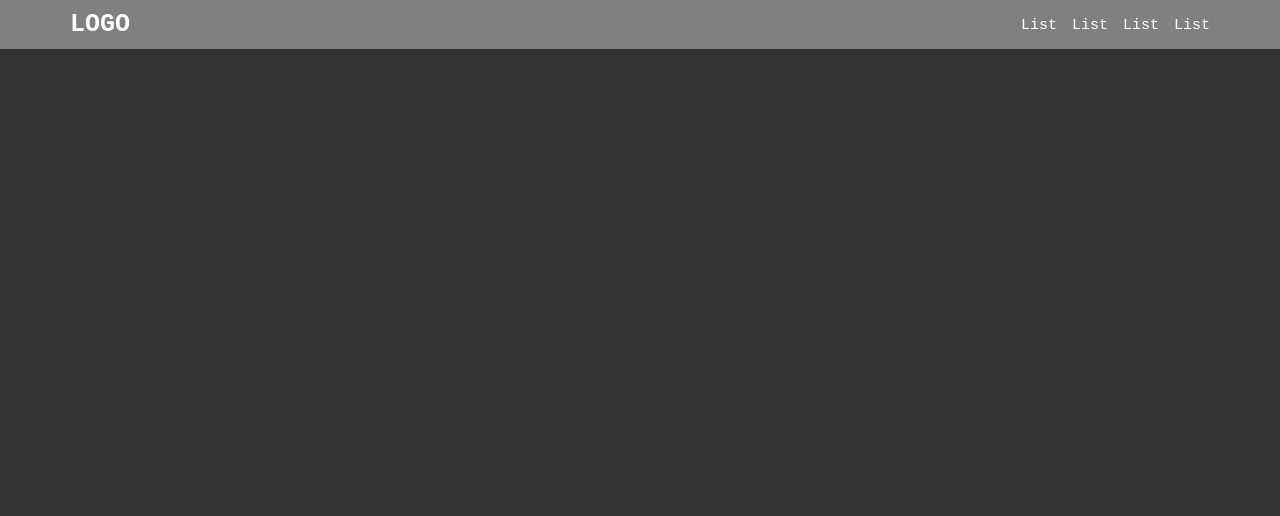
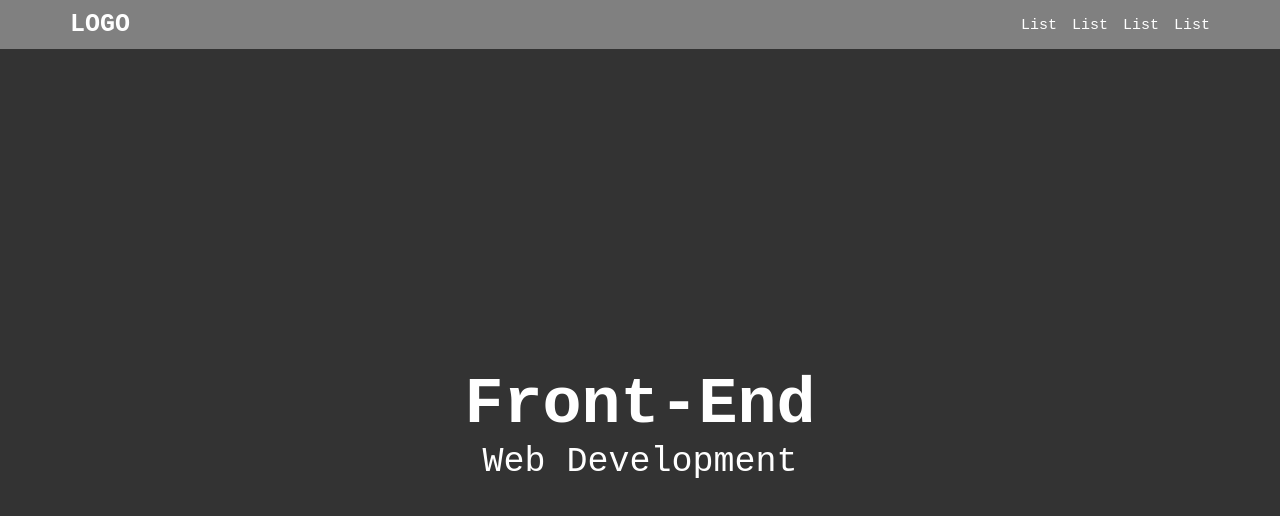
Before and after one commit to OGEXO696/GitHub-15-00, a plain HTML site: page index.html in a window 1280 px wide. Drawn offline with Linux system fonts and the light colour scheme.

Commit message:
header-intro add

```diff
--- a/index.html
+++ b/index.html
@@ -1,5 +1,6 @@
 <!DOCTYPE html>
 <html lang="en">
+
 <head>
     <meta charset="UTF-8">
     <meta http-equiv="X-UA-Compatible" content="IE=edge">
@@ -7,6 +8,7 @@
     <title>Document</title>
     <link rel="stylesheet" href="./style/main.css">
 </head>
+
 <body>
     <header class="header">
         <div class="navbar">
@@ -20,6 +22,12 @@
                 </ul>
             </div>
         </div>
+
+        <div class="header__intro">
+            <h1 class="header__intro-title">Front-End </h1>
+            <p class="heder__intro-text"> Web Development</p>
+        </div>
     </header>
 </body>
+
 </html>
--- a/style/main.css
+++ b/style/main.css
@@ -26,6 +26,8 @@ body{
 .header{
     height: 100vh;
     background: #333333;
+    display: flex;
+    flex-direction: column;
 }
 
 .navbar{
@@ -57,3 +59,21 @@ body{
     color: white;
 
 }
+
+.header__intro{
+    display: flex;
+    flex-grow: 1;
+    flex-direction: column;
+    align-items: center;
+    justify-content: center;
+}
+
+.header__intro-title{
+    font-size: 65px;
+    color: white;
+}
+
+.heder__intro-text{
+    font-size: 35px;
+    color: white;
+}
```
